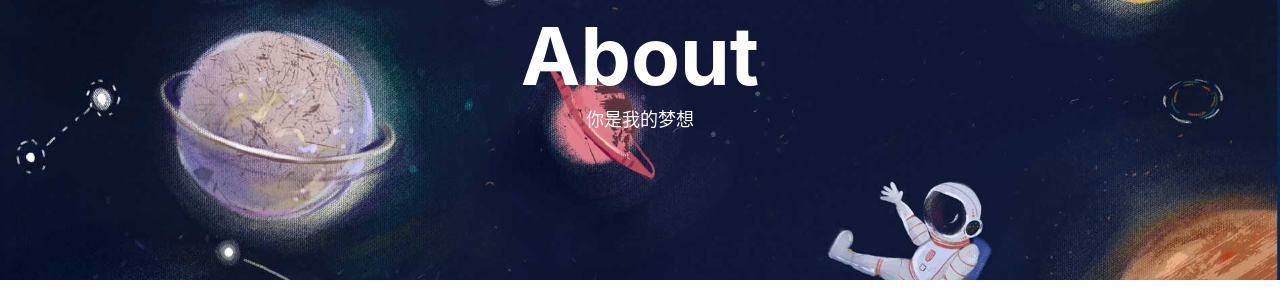
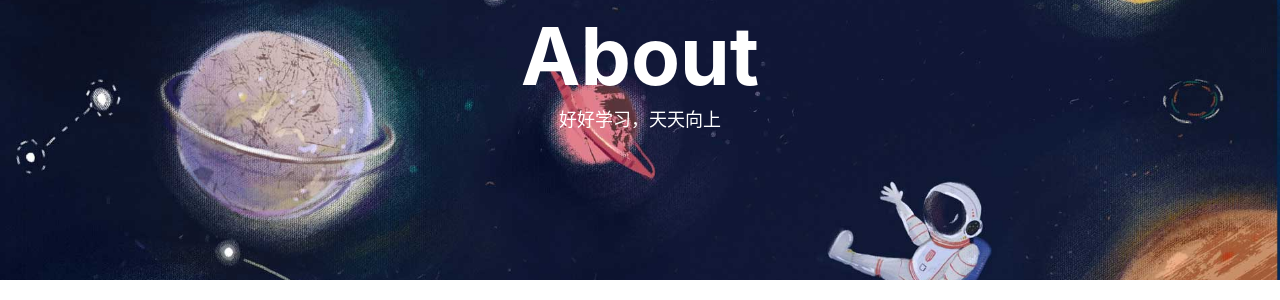
Before and after one commit to dansonc/DansonC.github.io, a Jekyll site: the page built from about.html, in a window 1280 px wide. Shown: the part 138-438 px from the top of the page. Built offline with Jekyll 4.4.1, drawn with Linux system fonts in a browser that asks for light colours; nearby versions of some CDN libraries; comment, search, counter and statistics services are not loaded.

Commit message:
Update about.html

```diff
--- a/about.html
+++ b/about.html
@@ -1,9 +1,9 @@
 ---
 layout: page
 title: "About"
-description: "你是我的梦想"
+description: "好好学习，天天向上"
 header-img: "img/about-bg.jpg"
-multilingual: true
+multilingual: false
 ---
 
 {% include multilingual-sel.html %}
```
